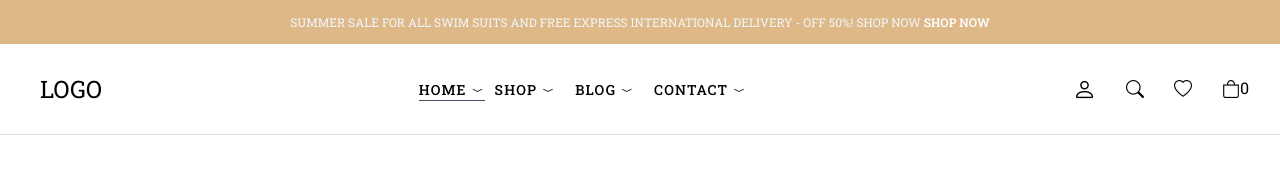
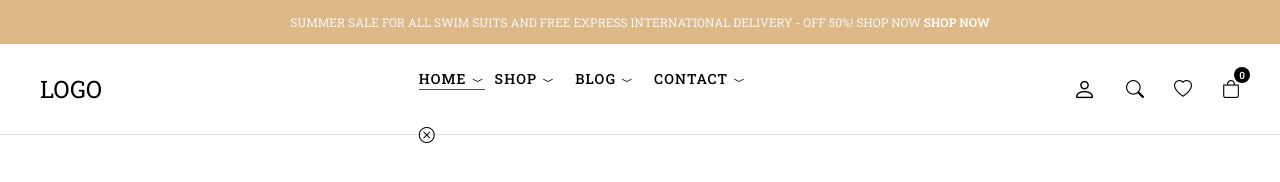
Before and after one commit to Semnuraa/e-commerce, a plain HTML site: page index.html in a window 1280 px wide. Drawn offline with nearby package versions, Linux system fonts and the light colour scheme.

Commit message:
header responsive

```diff
--- a/index.html
+++ b/index.html
@@ -197,6 +197,7 @@
                   <li></li>
                 </ul>
               </nav>
+              <i class="bi-x-circle"></i>
             </div>
             <div class="header-right">
               <div class="header-right-links">
--- a/style.css
+++ b/style.css
@@ -209,9 +209,20 @@ header {
 .header-right .header-cart {
   position: relative;
 }
-.header-right .header-cart .header-cart-count {
+.header-right .header-cart-link .header-cart-count {
+  width: 16px;
+  height: 16px;
+  background-color: #020202;
+  color: white;
+  font-size: 10px;
+  border-radius: 100%;
   position: absolute;
-  top: 0%;
+  top: -10px;
+  right: -10px;
+  display: flex;
+  align-items: center;
+  justify-content: center;
+  font-weight: 500;
 }
 
 /*? menu dropdown start */
```
